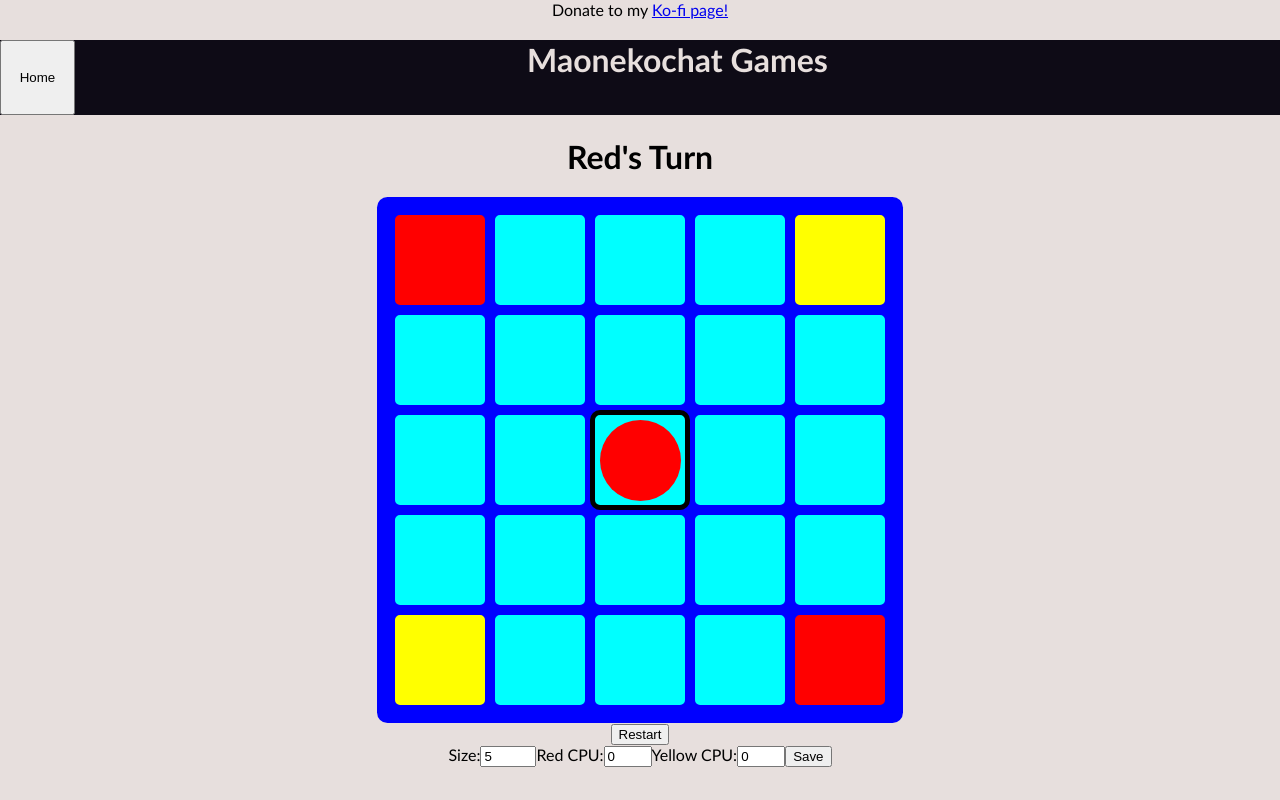
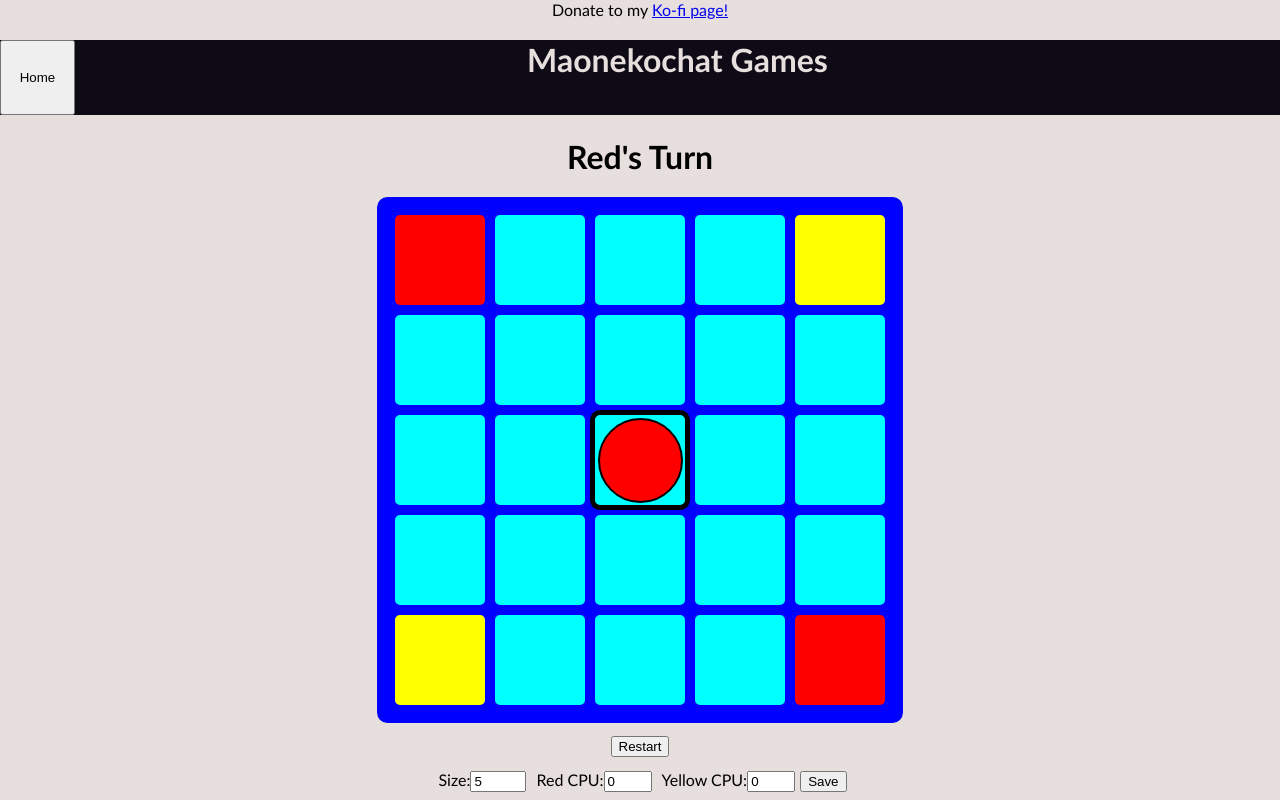
Before and after one commit to Michael-NN/React_prj-002, a React (Create React App) app: page / in a window 1280 px wide. Both pictures are taken after a click on the button "Falling Tiles". Shown: the top 800 px of the page. Built offline with nearby package versions, Linux system fonts and the light colour scheme.

Commit message:
Cosmetic changes and AI tweak

```diff
--- a/src/Board.css
+++ b/src/Board.css
@@ -7,6 +7,10 @@
     padding: 1%;
     background: blue;
     border-radius: 2%;
+}
+
+.restartButton, .settingsPanel {
+    margin: 1%;
 }
 
 .row {
--- a/src/Board.js
+++ b/src/Board.js
@@ -254,6 +254,9 @@ class Board extends React.Component {
                     moves[i] = this.minMaxBestMove(mutSquares, mutRow, mutCol, steps-1, best==='max'?'min':'max')
                 }
             }
+            if (moves.every(element => element === null)) {
+                return {value: 0, turns: 0}
+            }
             const valueList = moves.map(element => element?element.value:null);
             const bestValue = best==='max'?Math.max(...valueList.filter(element => element!==null)):Math.min(...valueList.filter(element => element!==null));
 
@@ -445,8 +448,9 @@ class Board extends React.Component {
             <div>
                 <h1>{headerText}</h1>
                 {this.renderBoard(this.state.rowCount,this.state.colCount)}
-                <button onClick={() => this.resetGame(null, null, null, null)}>Restart</button>
+                <button className="restartButton" onClick={() => this.resetGame(null, null, null, null)}>Restart</button>
                 <Settings
+                    className="settingsPanel"
                     boardSize={this.state.boardSize}
                     cpu1={this.state.cpu1}
                     cpu2={this.state.cpu2}
@@ -456,8 +460,12 @@ class Board extends React.Component {
                     <h2>Rules</h2>
                     <p>
                         Players take turns moving the game token one space vertically, horizontally, or diagonally.
+                    </p>
+                    <p>
                         Red player's goal is for the game token to enter one of the red corners, while yellow player's goal is for the game token to enter one of the yellow corners.
-                        The game token cannot return to a space it has previously been to.  This is indacted by space color.  Light blue spaces are available, while dark blue spaces are inaccessible.
+                    </p>
+                    <p>
+                        The game token cannot return to a space it has previously been to.  The vaccated space will vanish after each move.
                     </p>
                 </div>
             </div>
--- a/src/KafatzBoard.js
+++ b/src/KafatzBoard.js
@@ -272,11 +272,20 @@ class KafatzBoard extends React.Component {
                     <h2>Rules</h2>
                     <p>
                         Players take turns moving one of their own color pieces.
+                    </p>
+                    <p>
                         A piece can be moved one space horizontally, vertically, or diagonally.
-                        If the piece you are move is adjacent to another piece of your color, you may "jump" it over the neighboring piece, moving it two spaces in that direction.
-                        When a piece is selected, the spaces to which it is able to move will be highlighted.
-                        You may only move one of your pieces into a space occupied by your opponent's piece when moving it by way of a jump.
+                    </p>
+                    <p>
+                        If the piece you are moving is adjacent to another piece of your color, you may "jump" it over the neighboring piece, moving it two spaces in that direction.
+                    </p>
+                    <p>
+                        You may only move one of your pieces into a space occupied by your opponent's piece when moving by way of a jump.
+                    </p>
+                    <p>
                         When this happens, the opponent's piece is removed from play.
+                    </p>
+                    <p>
                         The game ends when one player has eliminated all but one of their oppoent's pieces, thereby preventing them from performing jumps.
                     </p>
                 </div>
--- /dev/null
+++ b/src/Settings.css
@@ -0,0 +1,3 @@
+.settingInput {
+    margin: 5px;
+}
--- a/src/Settings.js
+++ b/src/Settings.js
@@ -1,4 +1,5 @@
 import React from 'react';
+import './Settings.css';
 
 class Settings extends React.Component {
     constructor(props) {
@@ -37,7 +38,7 @@ class Settings extends React.Component {
     render() {
         return (
             <div>
-                <label>
+                <label className="settingInput">
                     Size:
                     <input
                         type="number"
@@ -48,7 +49,7 @@ class Settings extends React.Component {
                         onChange = {this.handleChangeBoardSize}
                     />
                 </label>
-                <label>
+                <label className="settingInput">
                     Red CPU:
                     <input
                         type="number"
@@ -59,7 +60,7 @@ class Settings extends React.Component {
                         onChange = {this.handleChangeCpu1}
                     />
                 </label>
-                <label>
+                <label className="settingInput">
                     Yellow CPU:
                     <input
                     type="number"
--- a/src/Square.css
+++ b/src/Square.css
@@ -16,6 +16,10 @@
     width: 85%;
     border-radius: 100%;
     margin: auto;
+  }
+
+  .gamePiece.red, .gamePiece.yellow {
+    border: 2px solid black;
   }
 
   .cols-5 {
```
